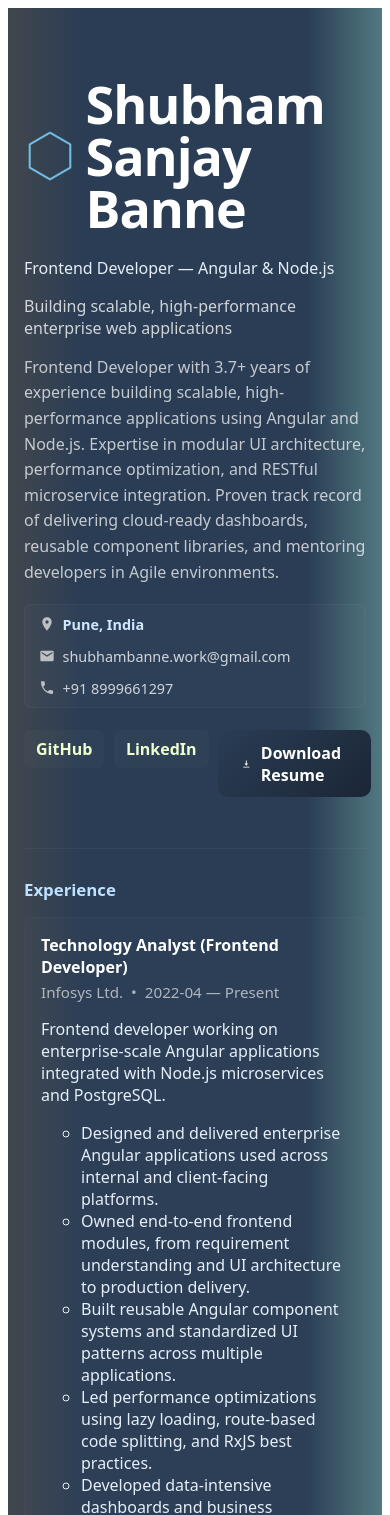
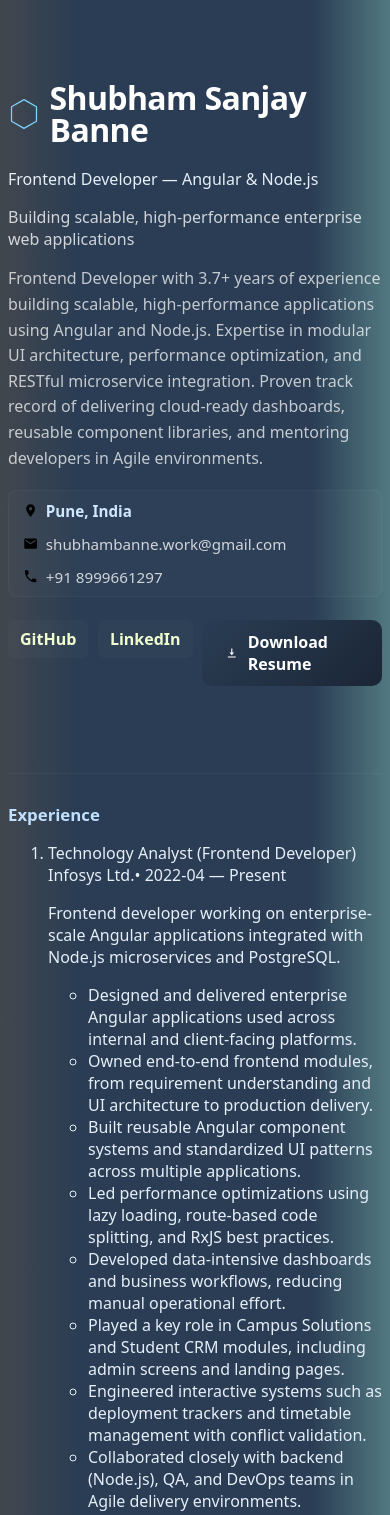
Before and after one commit to ShubhamBanne19/portfolio, an Angular app in the folder portfolioWork/: page / in a window 390 px wide. Shown: the top 1515 px of the page. Built offline with nearby package versions, Linux system fonts and the light colour scheme.

Commit message:
CSS changes

```diff
--- a/portfolioWork/src/app/pages/home/home.component.css
+++ b/portfolioWork/src/app/pages/home/home.component.css
@@ -1,4 +1,62 @@
-/* CONTACT WITH ICONS */
+/* =========================
+   HOME PAGE CONTAINER
+========================= */
+
+.home {
+  max-width: 1100px;
+  margin: 0 auto;
+  padding-bottom: 6rem;
+}
+
+/* =========================
+   HERO SECTION
+========================= */
+
+.hero {
+  min-height: 80vh;
+  display: flex;
+  flex-direction: column;
+  justify-content: center;
+  padding: 2.4rem 0 3.2rem;
+  border-bottom: 1px solid rgba(255,255,255,0.04);
+}
+
+.hero-inner {
+  max-width: 760px;
+}
+
+.hero-title {
+  font-size: 3.25rem;
+  line-height: 1;
+  margin: 0 0 0.4rem;
+  color: #ffffff;
+  font-weight: 700;
+  display: inline-flex;
+  align-items: center;
+  gap: 0.6rem;
+  letter-spacing: -0.02em;
+}
+
+.hero-title:hover .hero-icon {
+  transform: rotate(6deg) scale(1.05);
+}
+
+.hero-tagline {
+  margin: 0 0 1rem;
+  color: rgba(255,255,255,0.78);
+  font-size: 1rem;
+}
+
+.hero-summary {
+  margin: 0 0 1.2rem;
+  color: rgba(255,255,255,0.72);
+  line-height: 1.6;
+}
+
+/* =========================
+   CONTACT BLOCK
+========================= */
+
 .contact-information {
   margin: 0 0 1.4rem;
   padding: 0;
@@ -18,7 +76,7 @@
   font-size: 0.95rem;
   font-weight: 500;
   text-decoration: none;
-  transition: background .18s ease, transform .14s ease;
+  transition: background 0.18s ease, transform 0.14s ease;
 }
 
 .hero-contact:hover {
@@ -26,7 +84,6 @@
   transform: translateY(-1px);
 }
 
-/* Individual contact block */
 .hero-item {
   display: inline-flex;
   align-items: center;
@@ -34,147 +91,16 @@
   white-space: nowrap;
 }
 
-/* SVG Icon */
-.hero-icon {
-  width: 1rem;
-  height: 1rem;
-  fill: currentColor;
-  opacity: 0.85;
-}
-
-/* Location highlight */
 .hero-location {
   color: #cfe8ff;
   font-weight: 600;
 }
 
-/* Dot separator (desktop only) */
-@media (min-width: 600px) {
-  .hero-item:not(:last-child)::after {
-    content: "•";
-    margin-left: 0.9rem;
-    color: rgba(255,255,255,0.25);
-  }
-}
+/* =========================
+   SOCIAL LINKS
+========================= */
 
-/* Mobile tuning */
-@media (max-width: 520px) {
-  .hero-contact {
-    font-size: 0.9rem;
-  }
-}
-
-/* HERO LAYOUT */
-.hero {
-  min-height: 80vh;
-  display: flex;
-  flex-direction: column;
-  justify-content: center;
-  padding: 0 3rem;
-}
-
-.hero h1 {
-  font-size: 4rem;
-}
-
-.projects {
-  padding: 6rem 3rem;
-}
-
-/* Dark theme, typography-first, minimalist layout */
-:host {
-  display: block;
-  color: #e6eef8;
-  background: linear-gradient(
-    to right,
-    #42474e 0%,
-    rgba(42, 61, 84, 5) 20%,
-    #2a3d54 50%,
-    rgba(42, 61, 84, 5) 80%,
-    #527981 100%
-  );
-  font-family: system-ui, -apple-system, "Segoe UI", Roboto, "Helvetica Neue", Arial;
-  -webkit-font-smoothing: antialiased;
-  -moz-osx-font-smoothing: grayscale;
-  padding: 3.2rem 1.6rem;
-}
-
-.home {
-  max-width: 1100px;
-  margin: 0 auto;
-  padding-bottom: 6rem;
-}
-
-/* HERO */
-.hero {
-  padding: 2.4rem 0 3.2rem;
-  border-bottom: 1px solid rgba(255,255,255,0.04);
-}
-
-.hero .hero-inner {
-  max-width: 760px;
-}
-
-/* .hero .hero-title {
-  font-size: 3.25rem;
-  line-height: 1.05;
-  margin: 0 0 0.4rem;
-  color: #ffffff;
-  font-weight: 700;
-} */
- .hero .hero-title {
-  font-size: 3.25rem;
-  line-height: 1;
-  margin: 0 0 0.4rem;
-  color: #ffffff;
-  font-weight: 700;
-
-  display: inline-flex;
-  align-items: center;
-  gap: 0.6rem;
-
-  letter-spacing: -0.02em;
-}
-.hero .hero-title .hero-icon {
-  width: 1em;
-  height: 1em;
-  flex-shrink: 0;
-
-  color: #7dd3fc; /* subtle brand accent */
-}
-.hero-icon path {
-  stroke-dasharray: 300;
-  stroke-dashoffset: 300;
-  animation: draw-logo 1.2s ease forwards;
-}
-
-@keyframes draw-logo {
-  to {
-    stroke-dashoffset: 0;
-  }
-}
-.hero-title:hover .hero-icon {
-  transform: rotate(6deg) scale(1.05);
-}
-
-.hero-icon {
-  transition: transform 0.3s ease;
-}
-
-
-.hero .hero-tagline {
-  margin: 0 0 1rem;
-  color: rgba(255,255,255,0.78);
-  font-size: 1rem;
-}
-
-.hero .hero-summary {
-  margin: 0 0 1.2rem;
-  color: rgba(255,255,255,0.72);
-  line-height: 1.6;
-}
-
-.hero .social-list {
+.social-list {
   display: flex;
   gap: 0.6rem;
   margin: 0;
@@ -182,7 +108,7 @@
   list-style: none;
 }
 
-.hero .social-list .social-link {
+.social-link {
   display: inline-block;
   padding: 0.5rem 0.75rem;
   border-radius: 6px;
@@ -190,84 +116,24 @@
   background: rgba(255,255,255,0.02);
   text-decoration: none;
   font-weight: 600;
-  transition: background .16s ease, transform .12s ease;
+  transition: background 0.16s ease, transform 0.12s ease;
 }
 
-.hero .social-list .social-link:hover,
-.hero .social-list .social-link:focus {
+.social-link:hover,
+.social-link:focus {
   background: rgba(255,255,255,0.04);
   transform: translateY(-2px);
   outline: none;
 }
-.resume-btn {
-  display: inline-flex;
-  align-items: center;
-  gap: 0.6rem;
-  padding: 0.7rem 1.4rem;
-  border-radius: 10px;
-  background: linear-gradient(135deg, #2a3d54, #1b2636);
-  color: #fff;
-  font-weight: 600;
-  text-decoration: none;
-  transition: transform 0.2s ease, box-shadow 0.2s ease;
+
+/* =========================
+   PROJECTS
+========================= */
+
+.projects {
+  padding: 6rem 3rem;
 }
 
-.resume-btn:hover {
-  transform: translateY(-2px);
-  box-shadow: 0 12px 30px rgba(0,0,0,0.35);
-}
-
-.resume-btn .icon {
-  width: 18px;
-  height: 18px;
-  fill: currentColor;
-}
-
-
-/* SECTION TITLES */
-.section-title {
-  font-size: 1.05rem;
-  margin: 1.8rem 0 1rem;
-  color: #bfe0ff;
-  font-weight: 600;
-}
-
-/* EXPERIENCE */
-.experience-list {
-  margin: 0;
-  padding: 0;
-  list-style: none;
-  display: grid;
-  gap: 1.4rem;
-}
-
-.experience-item {
-  padding: 1rem;
-  background: rgba(255,255,255,0.01);
-  border-radius: 8px;
-  border: 1px solid rgba(255,255,255,0.02);
-}
-
-.exp-header {
-  display: flex;
-  flex-direction: column;
-  gap: 0.25rem;
-}
-
-.exp-header .exp-role {
-  font-weight: 600;
-  color: #fff;
-}
-
-.exp-header .exp-meta {
-  color: rgba(255,255,255,0.62);
-  font-size: 0.95rem;
-  display: flex;
-  gap: 0.5rem;
-  align-items: center;
-}
-
-/* PROJECTS */
 .projects-grid {
   display: grid;
   gap: 1.25rem;
@@ -275,7 +141,7 @@
   margin-top: 0.6rem;
 }
 
-.projects-grid .project-card {
+.project-card {
   width: 100%;
 }
 
@@ -291,21 +157,24 @@
   }
 }
 
-/* SKILLS */
+/* =========================
+   SKILLS
+========================= */
+
 .skill-groups {
   display: grid;
   gap: 1rem;
   margin-top: 0.6rem;
 }
 
-.skill-group .skill-category {
+.skill-category {
   font-size: 0.95rem;
   margin: 0 0 0.4rem;
   color: #cfe8ff;
   font-weight: 600;
 }
 
-.skill-group .skill-list {
+.skill-list {
   display: flex;
   flex-wrap: wrap;
   gap: 0.6rem;
@@ -314,7 +183,7 @@
   list-style: none;
 }
 
-.skill-group .skill-list .skill-item {
+.skill-item {
   background: rgba(255,255,255,0.02);
   padding: 0.45rem 0.6rem;
   border-radius: 6px;
@@ -325,28 +194,25 @@
   align-items: center;
 }
 
-.skill-group .skill-list .skill-level {
+.skill-level {
   color: rgba(255,255,255,0.48);
   font-size: 0.8rem;
 }
 
-/* Utilities */
-.visually-hidden {
-  position: absolute !important;
-  height: 1px;
-  width: 1px;
-  overflow: hidden;
-  clip: rect(1px, 1px, 1px, 1px);
-  white-space: nowrap;
+/* =========================
+   RESPONSIVE
+========================= */
+
+@media (min-width: 600px) {
+  .hero-item:not(:last-child)::after {
+    content: "•";
+    margin-left: 0.9rem;
+    color: rgba(255,255,255,0.25);
+  }
 }
 
-/* small screens spacing */
 @media (max-width: 520px) {
-  :host {
-    padding: 2rem 1rem;
-  }
-
   .hero-title {
-    font-size: 2.0rem;
+    font-size: 2rem;
   }
 }
--- a/portfolioWork/src/styles.css
+++ b/portfolioWork/src/styles.css
@@ -1 +1,79 @@
 /* You can add global styles to this file, and also import other style files */
+body {
+  color: #e6eef8;
+  background: linear-gradient(
+    to right,
+    #42474e 0%,
+    rgba(42, 61, 84, 5) 20%,
+    #2a3d54 50%,
+    rgba(42, 61, 84, 5) 80%,
+    #527981 100%
+  );
+  font-family: system-ui, -apple-system, "Segoe UI", Roboto, Arial;
+  -webkit-font-smoothing: antialiased;
+  -moz-osx-font-smoothing: grayscale;
+}
+
+/* Utilities */
+.visually-hidden {
+  position: absolute !important;
+  height: 1px;
+  width: 1px;
+  overflow: hidden;
+  clip: rect(1px, 1px, 1px, 1px);
+  white-space: nowrap;
+}
+
+/* SVG Logo Animation */
+.hero-icon {
+  width: 1em;
+  height: 1em;
+  flex-shrink: 0;
+  color: #7dd3fc;
+  transition: transform 0.3s ease;
+}
+
+.hero-icon path {
+  stroke-dasharray: 300;
+  stroke-dashoffset: 300;
+  animation: draw-logo 1.2s ease forwards;
+}
+
+@keyframes draw-logo {
+  to {
+    stroke-dashoffset: 0;
+  }
+}
+
+/* Reusable Buttons */
+.resume-btn {
+  display: inline-flex;
+  align-items: center;
+  gap: 0.6rem;
+  padding: 0.7rem 1.4rem;
+  border-radius: 10px;
+  background: linear-gradient(135deg, #2a3d54, #1b2636);
+  color: #fff;
+  font-weight: 600;
+  text-decoration: none;
+  transition: transform 0.2s ease, box-shadow 0.2s ease;
+}
+
+.resume-btn:hover {
+  transform: translateY(-2px);
+  box-shadow: 0 12px 30px rgba(0,0,0,0.35);
+}
+
+.resume-btn .icon {
+  width: 18px;
+  height: 18px;
+  fill: currentColor;
+}
+
+/* Section titles */
+.section-title {
+  font-size: 1.05rem;
+  margin: 1.8rem 0 1rem;
+  color: #bfe0ff;
+  font-weight: 600;
+}
```
